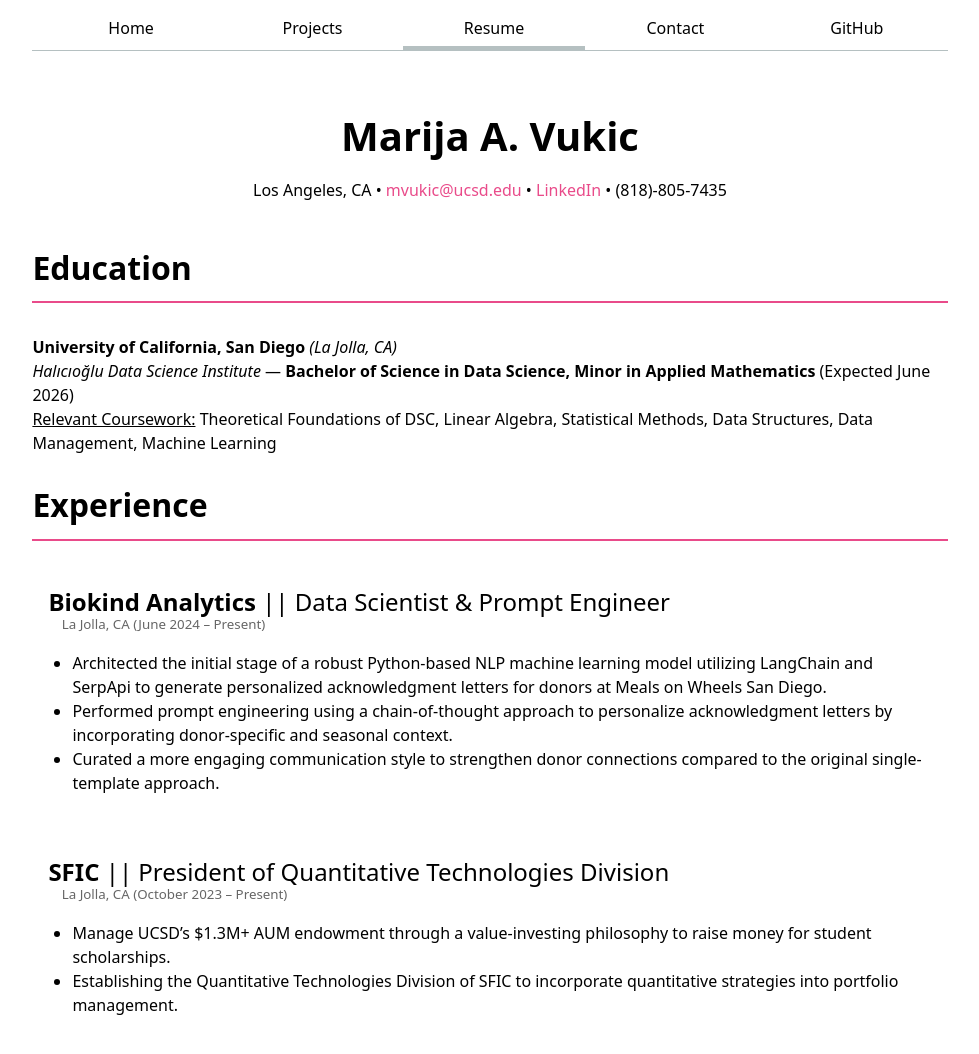
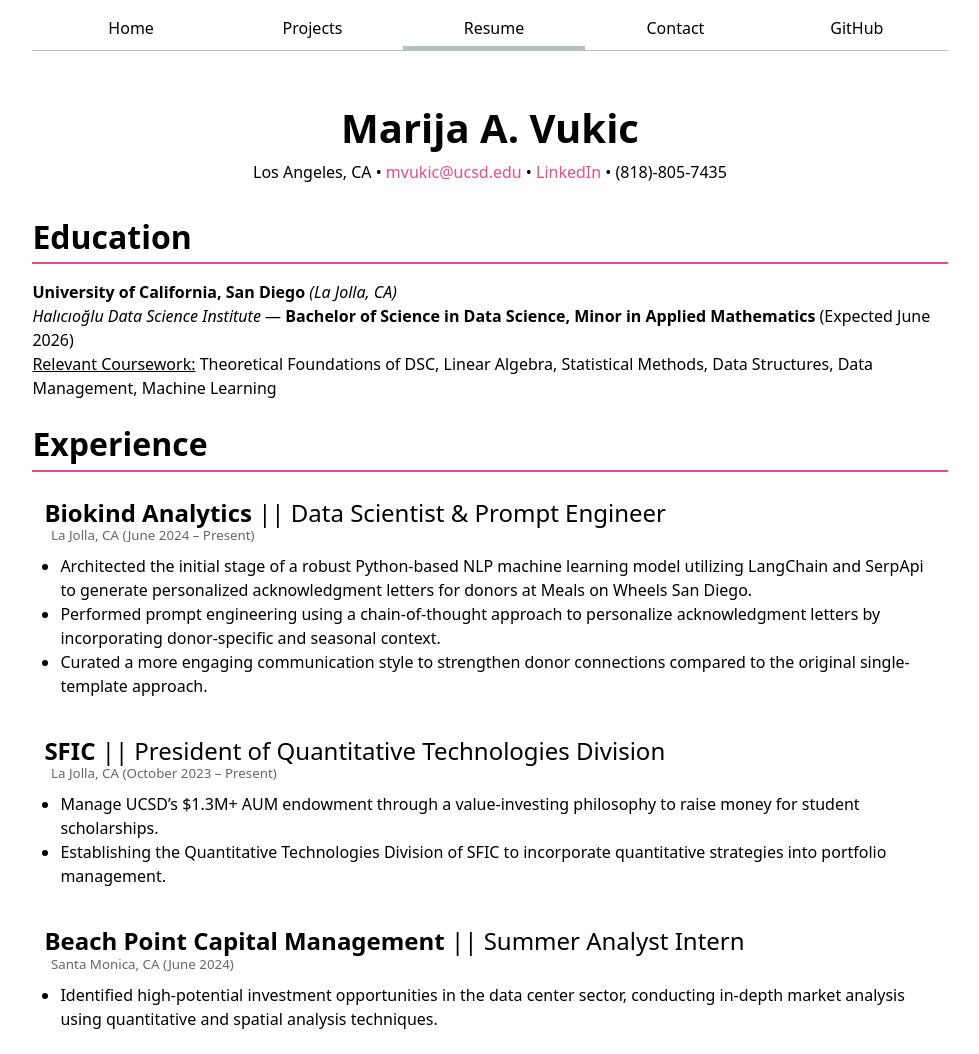
Before and after one commit to marija-vukic/portfolio, a plain HTML site: page resume/index.html in a window 1280 px wide. Shown: the top 1054 px of the page, without its empty margins (150-1129 px from the left). Drawn offline with Linux system fonts and the light colour scheme.

Commit message:
more updates

```diff
--- a/style.css
+++ b/style.css
@@ -126,16 +126,14 @@
 /* Resume Section */
 .resume-section header {
   text-align: center;
-  margin-bottom: 2em;
-  padding: 1em;
-  /* background-color: #fff; */
-  /* border: 1px solid #ccc; */
+  margin-bottom: 1em;
+  padding: 0.5em;
   border-radius: 4px;
 }
 
 .resume-section header h1 {
   font-size: 2.5em;
-  margin-bottom: 0.5em;
+  margin-bottom: 0.25em;
 }
 
 .resume-section header p {
@@ -149,22 +147,20 @@
 }
 
 .resume-section section {
-  margin-bottom: 2em;
+  margin-bottom: 1.5em;
 }
 
 .resume-section section h2 {
   font-size: 2em;
-  margin-bottom: 1em;
+  margin-bottom: 0.5em;
   border-bottom: 2px solid var(--color-accent);
-  padding-bottom: 0.5em;
+  padding-bottom: 0.25em;
 }
 
 .resume-section article {
-  /* background-color: #fff; */
-  padding: 1em;
-  /* border: 1px solid #ccc; */
+  padding: 0.75em;
   border-radius: 4px;
-  margin-bottom: 1em;
+  margin-bottom: 0.5em;
 }
 
 .resume-section article h3 {
@@ -175,13 +171,13 @@
 .resume-section article time {
   font-size: 0.9em;
   color: #666;
-  margin-left: 1em;
+  margin-left: 0.5em;
 }
 
 .resume-section article ul {
   list-style-type: disc;
-  margin: 1em 0;
-  padding-left: 1.5em;
+  margin: 0.5em 0;
+  padding-left: 1em;
 }
 
 .resume-section p {
@@ -195,5 +191,5 @@
 
 .resume-section h3 + p {
   display: inline;
-  margin-left: 0.5em;
+  margin-left: 0.25em;
 }
```
